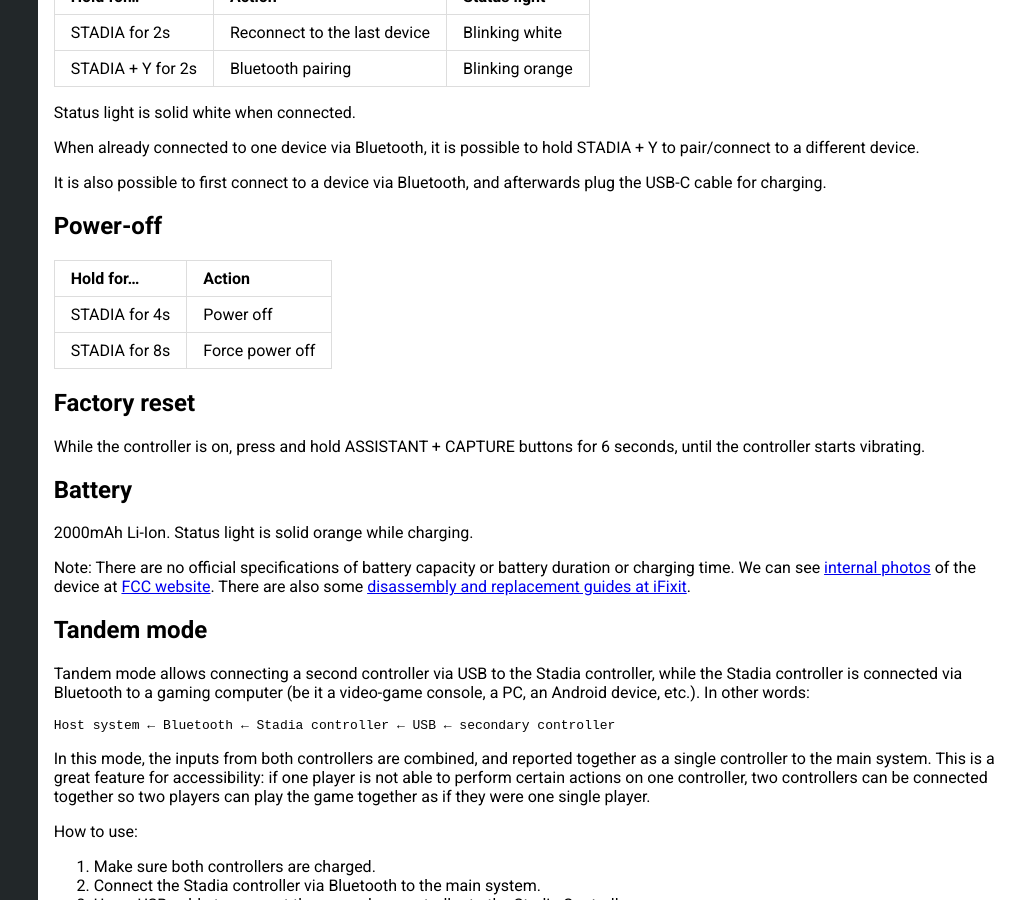
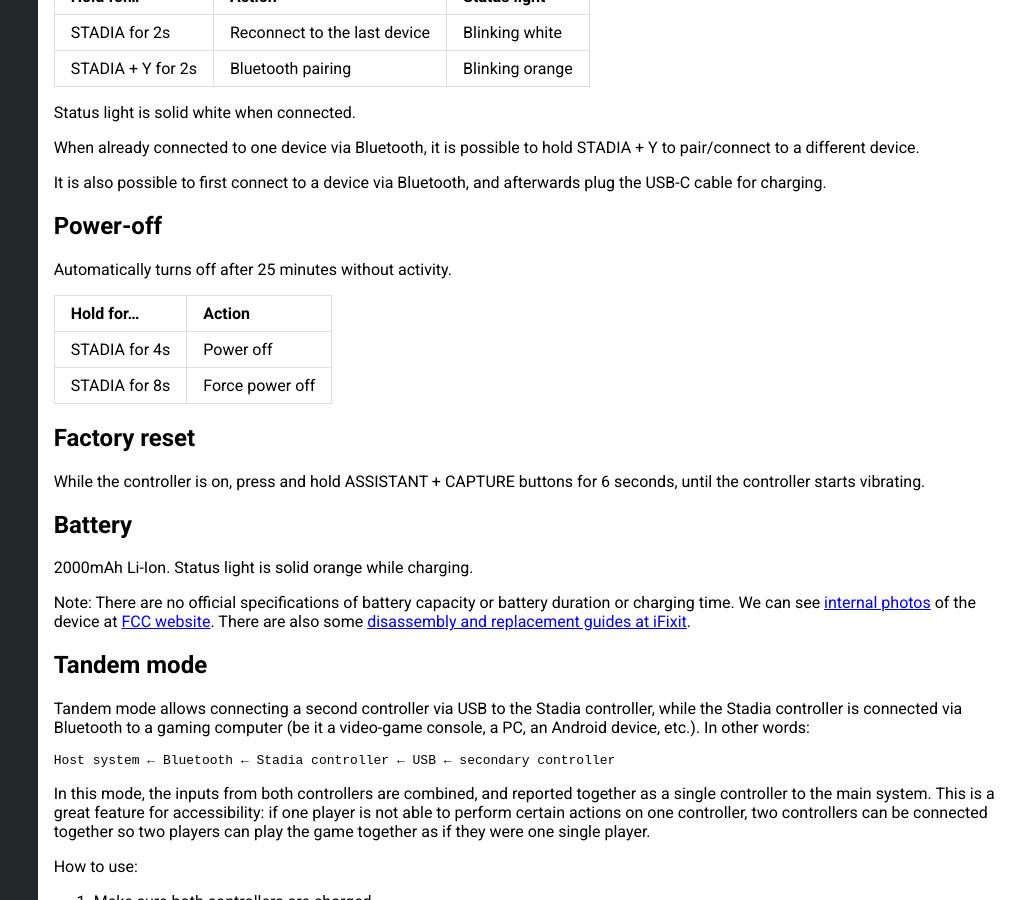
Before and after one commit to denilsonsa/gamepad-cheatsheet, a Jekyll site: the page built from _gamepads/Google_Stadia.md, in a window 1280 px wide and 900 px high, scrolled down 1025 px. Shown: the whole window, without its empty margins (261-1280 px from the left). Built offline with Jekyll 4.4.1, drawn with Linux system fonts in a browser that asks for light colours.

Commit message:
Added auto-turn-off feature of Stadia controller
In my own tests, the Stadia controller turns off after 25 minutes of
inactivity while on Bluetooth mode.

```diff
--- a/_gamepads/Google_Stadia.md
+++ b/_gamepads/Google_Stadia.md
@@ -32,6 +32,8 @@
 It is also possible to first connect to a device via Bluetooth, and afterwards plug the USB-C cable for charging.
 
 ## Power-off
+
+Automatically turns off after 25 minutes without activity.
 
 Hold for...   | Action
 ------------- | ------
```
